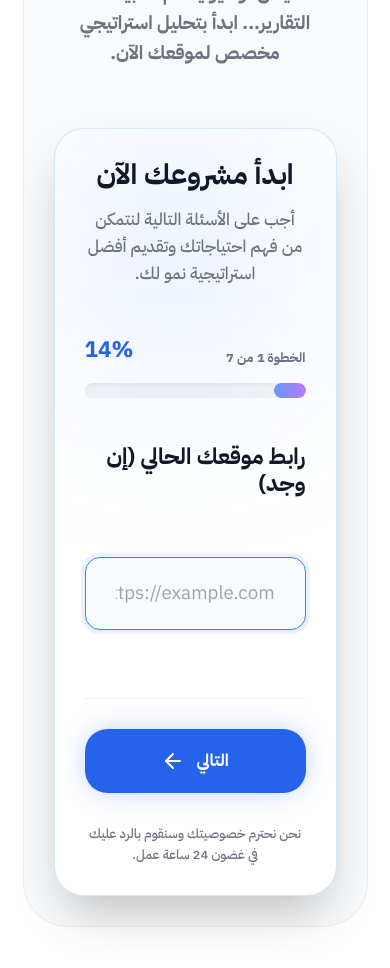
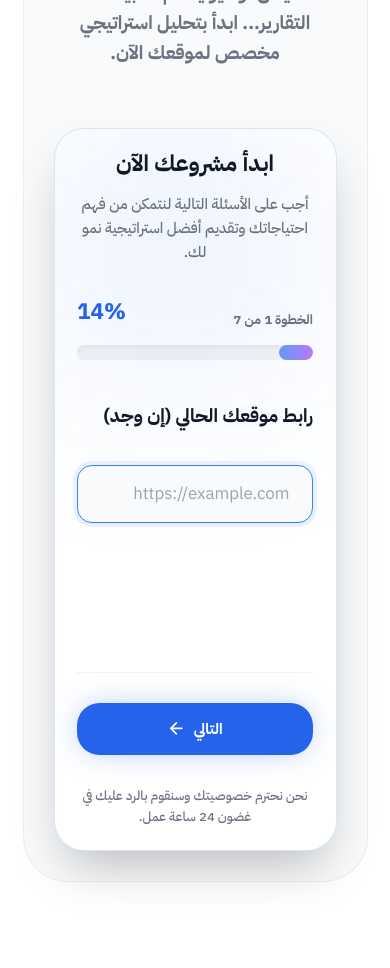
Before and after one commit to mohamedlahlah/asdwww, a React (Vite) app: page /seo in a window 390 px wide. Shown: the part 5380-6348 px from the top of the page. Built offline with nearby package versions, Linux system fonts and the light colour scheme.

Commit message:
Optimize ServiceForm component layout, paddings, and typography for mobile screens

```diff
--- a/components/ServiceForm.tsx
+++ b/components/ServiceForm.tsx
@@ -87,12 +87,12 @@ const ServiceForm: React.FC<ServiceFormProps> = ({ serviceName, questions }) =>
     const canAdvance = !question.required || (answers[question.label] && answers[question.label].trim() !== "");
 
     return (
-        <div className="bento-card p-8 md:p-12 lg:p-16 max-w-4xl mx-auto mt-16 md:mt-24 border-blue-500/20 shadow-2xl relative overflow-hidden bg-white dark:bg-[#0c0c0d]">
+        <div className="bento-card p-6 md:p-12 lg:p-16 max-w-4xl mx-auto mt-16 md:mt-24 border-blue-500/20 shadow-2xl relative overflow-hidden bg-white dark:bg-[#0c0c0d]">
             <div className="absolute top-0 end-0 w-64 h-64 bg-blue-600/10 blur-[100px] pointer-events-none"></div>
 
-            <div className="mb-12 text-center md:text-start reveal">
-                <h3 className="text-3xl md:text-4xl font-black text-gray-900 dark:text-white mb-4">ابدأ مشروعك الآن</h3>
-                <p className="text-gray-500 dark:text-gray-400 text-lg md:text-xl font-medium">أجب على الأسئلة التالية لنتمكن من فهم احتياجاتك وتقديم أفضل استراتيجية نمو لك.</p>
+            <div className="mb-8 md:mb-12 text-center md:text-start reveal">
+                <h3 className="text-2xl md:text-4xl font-black text-gray-900 dark:text-white mb-4">ابدأ مشروعك الآن</h3>
+                <p className="text-gray-500 dark:text-gray-400 text-base md:text-xl font-medium">أجب على الأسئلة التالية لنتمكن من فهم احتياجاتك وتقديم أفضل استراتيجية نمو لك.</p>
             </div>
 
             {/* Progress Bar */}
@@ -113,9 +113,9 @@ const ServiceForm: React.FC<ServiceFormProps> = ({ serviceName, questions }) =>
 
             <form onSubmit={handleSubmit} className="flex flex-col min-h-[350px]">
                 <div className={`transition-all duration-300 ease-in-out flex-1 ${isAnimating ? 'opacity-0 translate-x-8' : 'opacity-100 translate-x-0'}`}>
-                    <div className="space-y-8 text-start mb-8">
-                        <label className="text-gray-900 dark:text-white font-black text-2xl md:text-4xl block leading-tight mb-8">
-                            {question.label} {question.required && <span className="text-red-500 text-2xl">*</span>}
+                    <div className="space-y-6 md:space-y-8 text-start mb-8">
+                        <label className="text-gray-900 dark:text-white font-black text-xl md:text-4xl block leading-tight mb-4 md:mb-8">
+                            {question.label} {question.required && <span className="text-red-500 text-xl md:text-2xl">*</span>}
                         </label>
 
                         {question.type === 'text' && (
@@ -126,7 +126,7 @@ const ServiceForm: React.FC<ServiceFormProps> = ({ serviceName, questions }) =>
                                 placeholder={question.placeholder}
                                 value={answers[question.label] || ''}
                                 onChange={(e) => handleInputChange(question.label, e.target.value)}
-                                className="w-full bg-gray-50 dark:bg-black/50 border border-black/10 dark:border-white/10 rounded-2xl px-8 py-6 text-gray-900 dark:text-white text-xl md:text-2xl focus:border-blue-500 focus:ring-4 focus:ring-blue-500/10 outline-none transition-all placeholder-gray-400 dark:placeholder-gray-600 shadow-sm"
+                                className="w-full bg-gray-50 dark:bg-black/50 border border-black/10 dark:border-white/10 rounded-2xl px-6 py-4 md:px-8 md:py-6 text-gray-900 dark:text-white text-lg md:text-2xl focus:border-blue-500 focus:ring-4 focus:ring-blue-500/10 outline-none transition-all placeholder-gray-400 dark:placeholder-gray-600 shadow-sm"
                             />
                         )}
 
@@ -137,7 +137,7 @@ const ServiceForm: React.FC<ServiceFormProps> = ({ serviceName, questions }) =>
                                         type="button"
                                         key={i}
                                         onClick={() => handleInputChange(question.label, opt)}
-                                        className={`w-full text-start p-6 rounded-2xl font-bold text-lg md:text-xl border-2 transition-all flex items-center justify-between group ${
+                                        className={`w-full text-start p-4 md:p-6 rounded-2xl font-bold text-base md:text-xl border-2 transition-all flex items-center justify-between group ${
                                             answers[question.label] === opt
                                             ? 'border-blue-500 bg-blue-50 dark:bg-blue-500/10 text-blue-700 dark:text-blue-300 transform scale-[1.02] shadow-md'
                                             : 'border-black/5 dark:border-white/5 bg-gray-50 dark:bg-black/50 text-gray-700 dark:text-gray-300 hover:border-blue-500/30'
@@ -160,7 +160,7 @@ const ServiceForm: React.FC<ServiceFormProps> = ({ serviceName, questions }) =>
                                 rows={4}
                                 value={answers[question.label] || ''}
                                 onChange={(e) => handleInputChange(question.label, e.target.value)}
-                                className="w-full bg-gray-50 dark:bg-black/50 border border-black/10 dark:border-white/10 rounded-2xl px-8 py-6 text-gray-900 dark:text-white text-xl md:text-2xl focus:border-blue-500 focus:ring-4 focus:ring-blue-500/10 outline-none transition-all placeholder-gray-400 dark:placeholder-gray-600 shadow-sm resize-none"
+                                className="w-full bg-gray-50 dark:bg-black/50 border border-black/10 dark:border-white/10 rounded-2xl px-6 py-4 md:px-8 md:py-6 text-gray-900 dark:text-white text-lg md:text-2xl focus:border-blue-500 focus:ring-4 focus:ring-blue-500/10 outline-none transition-all placeholder-gray-400 dark:placeholder-gray-600 shadow-sm resize-none"
                             ></textarea>
                         )}
 
@@ -171,7 +171,7 @@ const ServiceForm: React.FC<ServiceFormProps> = ({ serviceName, questions }) =>
                                         type="button"
                                         key={i}
                                         onClick={() => handleInputChange(question.label, opt)}
-                                        className={`w-full text-start p-6 rounded-2xl font-bold text-lg md:text-xl border-2 transition-all flex items-center justify-between group ${
+                                        className={`w-full text-start p-4 md:p-6 rounded-2xl font-bold text-base md:text-xl border-2 transition-all flex items-center justify-between group ${
                                             answers[question.label] === opt
                                             ? 'border-blue-500 bg-blue-50 dark:bg-blue-500/10 text-blue-700 dark:text-blue-300 transform scale-[1.02] shadow-md'
                                             : 'border-black/5 dark:border-white/5 bg-gray-50 dark:bg-black/50 text-gray-700 dark:text-gray-300 hover:border-blue-500/30'
@@ -194,9 +194,9 @@ const ServiceForm: React.FC<ServiceFormProps> = ({ serviceName, questions }) =>
                         <button
                             type="button"
                             onClick={handlePrev}
-                            className="px-6 md:px-10 py-5 rounded-[1.5rem] font-bold text-lg md:text-xl bg-gray-100 dark:bg-white/5 text-gray-700 dark:text-gray-300 hover:bg-gray-200 dark:hover:bg-white/10 transition-all flex items-center gap-3 hover:-translate-x-1"
+                            className="px-4 md:px-10 py-4 md:py-5 rounded-[1.5rem] font-bold text-base md:text-xl bg-gray-100 dark:bg-white/5 text-gray-700 dark:text-gray-300 hover:bg-gray-200 dark:hover:bg-white/10 transition-all flex items-center gap-2 md:gap-3 hover:-translate-x-1"
                         >
-                            <ArrowRight size={24} /> السابق
+                            <ArrowRight className="w-5 h-5 md:w-6 md:h-6" /> السابق
                         </button>
                     )}
 
@@ -205,30 +205,30 @@ const ServiceForm: React.FC<ServiceFormProps> = ({ serviceName, questions }) =>
                             type="button"
                             onClick={handleNext}
                             disabled={!canAdvance}
-                            className={`flex-1 py-5 rounded-[1.5rem] font-black text-lg md:text-xl transition-all flex items-center justify-center gap-3 ${
+                            className={`flex-1 py-4 md:py-5 rounded-[1.5rem] font-black text-base md:text-xl transition-all flex items-center justify-center gap-2 md:gap-3 ${
                                 canAdvance
                                 ? 'bg-blue-600 text-white shadow-[0_0_30px_-5px_rgba(37,99,235,0.4)] hover:shadow-[0_0_40px_-5px_rgba(37,99,235,0.6)] hover:bg-blue-500 hover:translate-x-1'
                                 : 'bg-gray-100 dark:bg-white/5 text-gray-400 dark:text-gray-600 cursor-not-allowed'
                             }`}
                         >
-                            التالي <ArrowLeft size={24} />
+                            التالي <ArrowLeft className="w-5 h-5 md:w-6 md:h-6" />
                         </button>
                     ) : (
                         <button
                             type="submit"
                             disabled={isSubmitting || !canAdvance}
-                            className={`flex-1 py-5 rounded-[1.5rem] font-black text-lg md:text-xl transition-all flex items-center justify-center gap-3 shadow-xl overflow-hidden relative group ${
+                            className={`flex-1 py-4 md:py-5 rounded-[1.5rem] font-black text-base md:text-xl transition-all flex items-center justify-center gap-2 md:gap-3 shadow-xl overflow-hidden relative group ${
                                 !canAdvance
                                 ? 'bg-gray-100 dark:bg-white/5 text-gray-400 dark:text-gray-600 cursor-not-allowed'
                                 : isSuccess ? 'bg-green-600 text-white' : 'bg-gradient-to-r from-blue-600 to-purple-600 text-white hover:scale-[1.02] hover:shadow-[0_0_40px_-5px_rgba(147,51,234,0.5)]'
                             }`}
                         >
                             {isSubmitting ? (
-                                <div className="w-8 h-8 border-4 border-white/30 border-t-white rounded-full animate-spin"></div>
+                                <div className="w-6 h-6 md:w-8 md:h-8 border-4 border-white/30 border-t-white rounded-full animate-spin"></div>
                             ) : isSuccess ? (
-                                <>تم الإرسال بنجاح! <CheckCircle2 size={28} /></>
+                                <>تم بنجاح! <CheckCircle2 className="w-6 h-6 md:w-7 md:h-7" /></>
                             ) : (
-                                <>إرسال الطلب الآن <Send size={28} className="group-hover:-translate-x-2 transition-transform" /></>
+                                <>إرسال الطلب <Send className="w-5 h-5 md:w-7 md:h-7 group-hover:-translate-x-2 transition-transform" /></>
                             )}
                         </button>
                     )}
```
